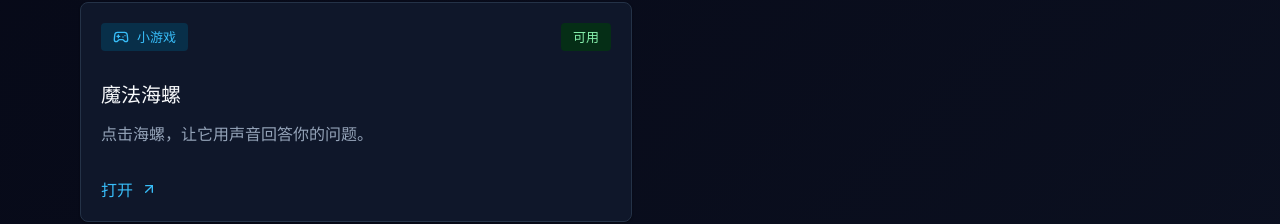
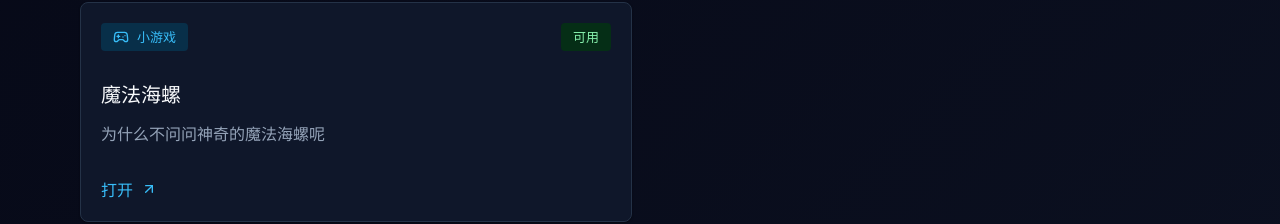
Before and after one commit to Candysad/webgadgets, a React (Vite) app: page / in a window 1280 px wide. Shown: the part 714-938 px from the top of the page. Built offline with nearby package versions, Linux system fonts and the light colour scheme.

Commit message:
update description

```diff
--- a/src/i18n/translations.ts
+++ b/src/i18n/translations.ts
@@ -96,8 +96,8 @@ export const translations = {
       },
       magicConch: {
         title: '魔法海螺',
-        description: '点击海螺，让它用声音回答你的问题。',
-        ariaGame: '魔法海螺随机回答游戏',
+        description: '为什么不问问神奇的魔法海螺呢',
+        ariaGame: '为什么不问问神奇的魔法海螺呢',
         kicker: 'Magic Conch',
         askButton: '问问神奇的魔法海螺',
         imageAlt: '魔法海螺',
@@ -197,8 +197,8 @@ export const translations = {
       },
       magicConch: {
         title: 'Magic Conch',
-        description: 'Click the conch and let it answer your question aloud.',
-        ariaGame: 'Magic Conch random answer game',
+        description: 'Why not ask the Magic Conch?',
+        ariaGame: 'Why not ask the Magic Conch?',
         kicker: 'Magic Conch',
         askButton: 'Ask the Magic Conch',
         imageAlt: 'Magic Conch',
```
